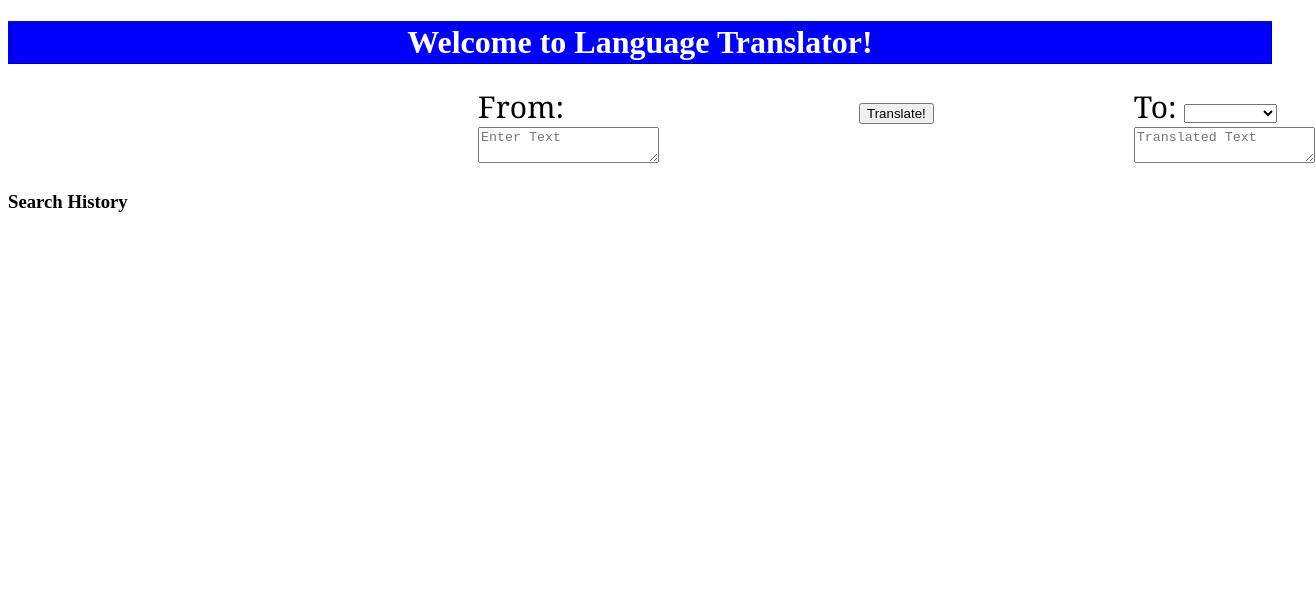
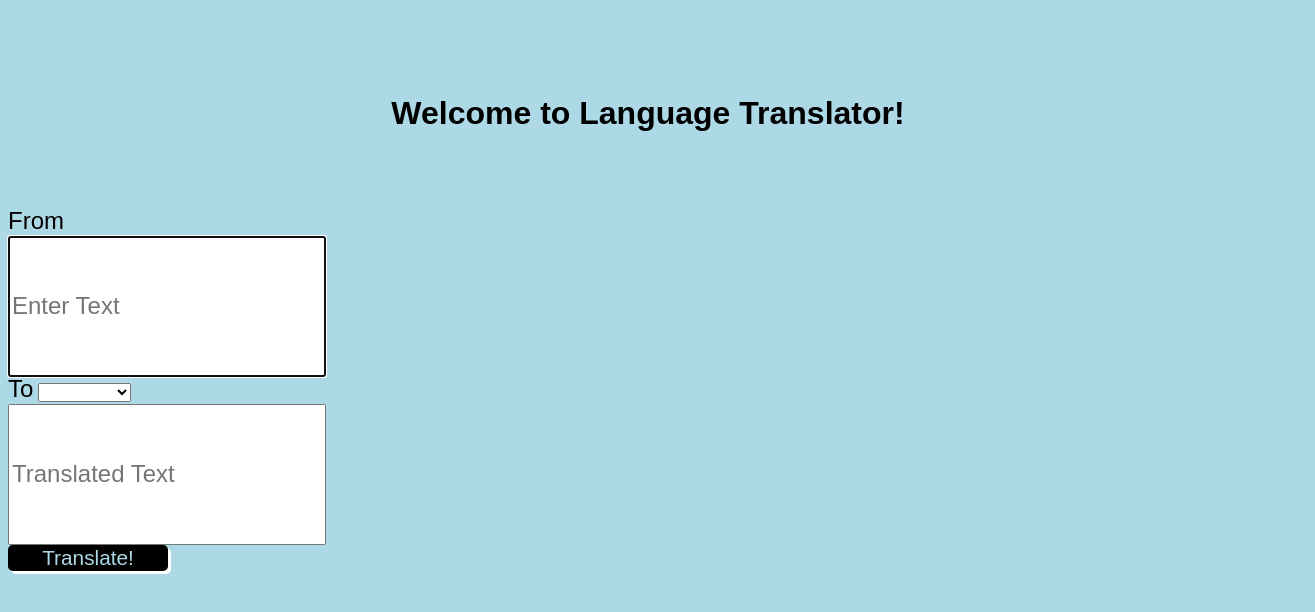
Before and after one commit to sariyarawaekklang/project-1, a plain HTML site: page index.html in a window 1280 px wide. Shown: the whole page, 1315 px wide, since content can reach past the window. Drawn offline with nearby package versions, Linux system fonts and the light colour scheme.

Commit message:
edit css

```diff
--- a/assets/css/style.css
+++ b/assets/css/style.css
@@ -1,17 +1,63 @@
-h1{
-    border-style: ridge;
-    border-color: blue;
-    background-color:blue;
-    text-align: center;
-    color: white;
+body {
+    padding-top: 60px;
+    width: 100%;
+    width: 100vw;
+    height: 550px;
+    background-color: lightblue;
+    font-family: "IBM Plex Sans", sans-serif;
+    line-height: 1.5;
+    font-size: 16px;
 }
 
-#what{
-    padding-left: 470px;
-    display: flex;
-    gap: 200px;
-    align-items: center;
-    font-family: Georgia, 'Times New Roman', Times, serif;
-    font-size: 30px;
-    align-items: baseline;
+.header-title {
+    text-align: center;
+    color: black;
+    font-weight: 700;
 }
+
+.main {
+    padding-top: 40px;
+}
+
+.main,
+.col-md-6 {
+    width: 50%;
+}
+
+
+label {
+    font-size: 1.5em;
+    line-height: 1em;
+    font-weight: normal;
+}
+
+.form-group {
+    margin-top: 10px;
+}
+
+input {
+    font-size: 1.5em;
+    color: black;
+    height: 135px;
+}
+
+.btn {
+    font-size: 1.3rem;
+    text-decoration: none;
+    width: 50%;
+    display: block;
+    border-radius: .3rem;
+    color: lightblue;
+    border: none;
+    outline: none;
+    background-color: black;
+    box-shadow: 3px 3px white;
+}
+
+.btn:hover {
+    color: black;
+    font-weight: bolder;
+    background-color: skyblue;
+    transform: translate(0, 0);
+    box-shadow: 2px 2px grey;
+}
--- a/index.html
+++ b/index.html
@@ -10,25 +10,26 @@
 </head>
 
 
-<body>
-    <header>
-        <h1>Welcome to Language Translator!</h1>
-    </header>
+<body class="flex-column min-100-vh">
+    <div class="header">
+        <h1 class="header-title">Welcome to Language Translator!</h1>
+    </div>
+    <div class="main">
+        <div class="container" id="what">
+            <!-- input; language will be detected using APIs -->
+            <form>
+                <div class="col-md-6 from">
+                    <div class="form-group">
+                        <label for="from">From</label>
+                        <input name="from" id="from" type="text" autofocus="true" class="from-input" placeholder="Enter Text" />
+                    </div>
+                </div>
 
-    <main>
-        <div id="what">
-            <!-- input; language will be detected using APIs -->
-            <div class="from">
-                <label for="from">From: </label>
-                <textarea class="from-box" placeholder="Enter Text"></textarea>
-            </div>
-            <button type="button" class="btn translate-button">Translate!</button>
                 <!-- output -->
-            <div class="to">
-
-                <label id="what2" for="to">To: </label>
+                <div class="col-md-6 to">
+                    <label class="to-label" id="what2" for="to">To</label>
+                    <!-- list of language options -->
                     <select class="language-options">
-                    <!-- these will change, looking to see the options there are for languages -->
                         <option></option>
                         <option>English</option>
                         <option>Arabic</option>
@@ -54,25 +55,17 @@
                         <option>Vietnamese</option>
                     </select>
                     <div id="box2">
-                    <textarea class="to-box" placeholder="Translated Text"></textarea>
+                        <input name="from" id="from" type="text" autofocus="true" class="to-input" placeholder="Translated Text" />
+                    </div>
+                    <!-- translate button -->
+                    <div>
+                        <button type="button" class="btn translate-button">Translate!</button>
+                    </div>
+                </div>
+            </form>
         </div>
     </div>
 
-        </div>
-        <!-- translate button -->
-        <div>
-
-        </div>
-
-        <!-- search history -->
-        <div id="history-box">
-            <h3>Search History</h3>
-            <!-- list of search history -->
-            <ul></ul>
-            <!-- clear search history button -->
-            <a></a>
-        </div>
-    </main>
     <script> src = "./assets/js/script.js"</script>
     <script src="https://code.jquery.com/jquery-3.4.1.min.js"></script>
 
```
Lines whose indentation alone changed are shown as unchanged.
